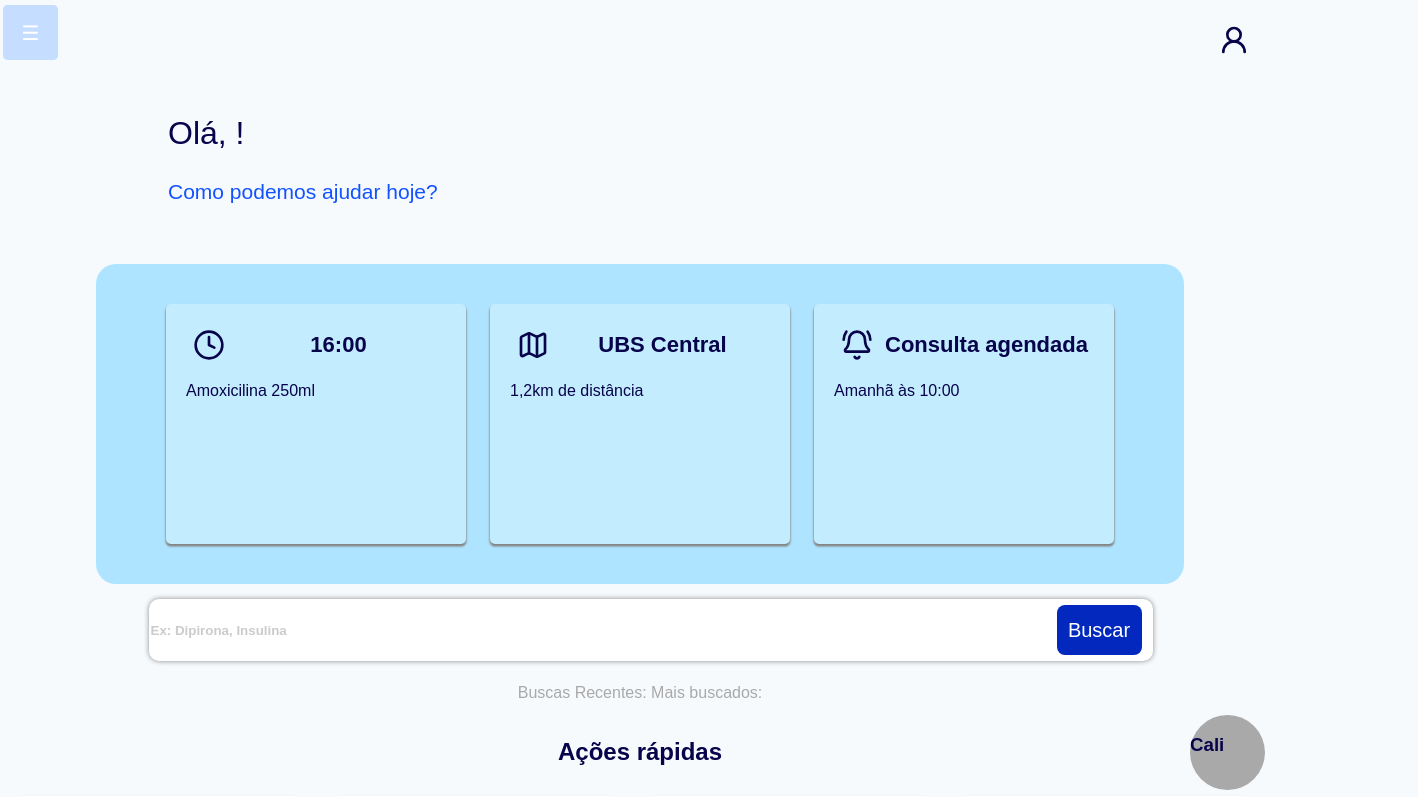
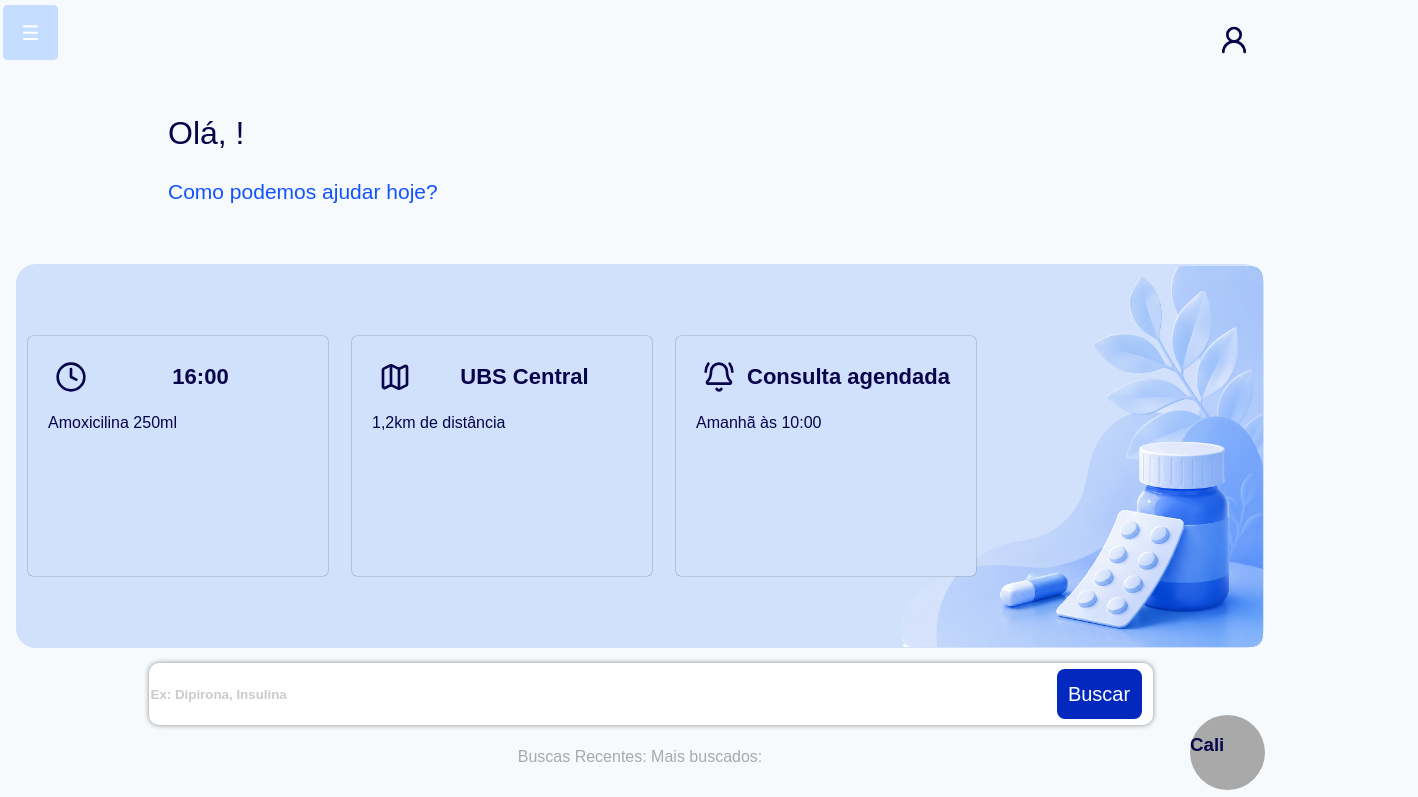
Before and after one commit to bendominique/Localisus, a React (Vite) app in the folder Frontend/Localisus/: page /home-usuario in a window 1280 px wide. Shown: the top 797 px of the page, 1418 px wide, since content can reach past the window. Built offline with nearby package versions, Linux system fonts and the light colour scheme.

Commit message:
Atualizando mvp da tela home do usuário, implementação imagem do medicamento dentro do card

```diff
--- a/Frontend/Localisus/src/components/FeedNoticias.tsx
+++ b/Frontend/Localisus/src/components/FeedNoticias.tsx
@@ -26,7 +26,7 @@ export function FeedNoticias() {
   useEffect(() => {
     setNoticias([
 
-        { id: 1, titulo: "Cattleya", resumo: "Inovação, aplicação auxilia gestantes na prevenção de doenças", img: cattleyaimagem },
+        { id: 1, titulo: "Cattleya", resumo: "Inovação, aplicação auxilia gestantes na prevenção de doenças.", img: cattleyaimagem },
         { id: 2, titulo: "Caminhada previne dores", resumo: "15 min por dia ajudam as articulações.", img: caminharimagem },
         { id: 3, titulo: "Beba mais água", resumo: "No frio, a sensação de sede diminui.", img: aguaimagem },
         { id: 4, titulo: "Vacina da Gripe", resumo: "Campanha começa na próxima semana.", img: vacinaimagem },
--- a/Frontend/Localisus/src/pages/UsuarioComum.css
+++ b/Frontend/Localisus/src/pages/UsuarioComum.css
@@ -17,16 +17,17 @@
 }
 
 .info-container {
-    background-color: #aee4ff;
+    background-color: #d1e1fc;
     flex: 1;
     border-radius: 20px;
     display: flex;
     align-items: center;
-    justify-content: center;
+    justify-content:first baseline;
     flex-direction: row;
-    min-height: 20rem;
-    min-width: 68rem;
+    min-height: 24rem;
+    min-width: 78rem;
     transition: width 0.2s;
+    position: relative;
 }
 
 .info-container:hover{
@@ -36,9 +37,16 @@
     min-width: 72rem;
 }
 
+.info-container:hover img{
+    transform: translateX(2px);
+    transform: translateY(-6px);
+    transition:ease-in ;
+    display: none;
+ }
+
 .info-dia {
-    background-color: #c4ecff;
-    box-shadow: var(--borda-cards);
+    background-color: #d1e1fc;
+    box-shadow: 0px 0px 0.8px 0.3px rgb(132, 132, 132);;
     height: 200px;
     width: 260px;
     border-radius: 5px;
@@ -46,6 +54,7 @@
     margin-left: 12px;
     margin-right: 12px;
     transition: width 0.4s;
+    z-index: 1;
 }
 
 .info-dia:hover {
@@ -59,13 +68,7 @@
     font-size: 22px;
 }
 
-#medicamento-imagem{
-    display: flex;
-    /* position: absolute;
-    right: 425px;
-    top: 500px; */
-    width: 80px;
-}
+
 
 .cards-usuario-comum-centro {
     background-color: #ffffff;
@@ -132,6 +135,13 @@
     text-align: center;
 }
 
+#remedioimagem{
+    position: absolute;
+    width: 677px;
+    bottom: 1.5;
+    margin-left: 725px;
+
+}
 
 .cabecalho-nav {
     background-color: #f6fafd;
--- a/Frontend/Localisus/src/pages/UsuarioComum.tsx
+++ b/Frontend/Localisus/src/pages/UsuarioComum.tsx
@@ -12,6 +12,7 @@ import { useAuth } from "../contexts/AuthContext";
 import medicamentos from "../imagens/medicamentos.png"
 import { DadosHospitalMapa, MapaLocalisus } from "../components/MapaLocalisus";
 import { FeedNoticias } from "../components/FeedNoticias";
+import remedioimagem from "../imagens/remedios1.svg"
 
 type TipoStatusBusca = 'ocioso' | 'sucesso' | 'nao_encontrado' | 'campo_vazio';
 
@@ -106,11 +107,12 @@ export const UsuarioComum = () => {
                                         <ComponenteCard titulo={ci.titulo} descricao={ci.descricao} icone={ci.icone} cor={ci.cor} />
                                     </article>
                                 )
+
                             }
+                            <img id='remedioimagem' src= {remedioimagem} />
 
-{/* //<img id="medicamento-imagem" src={medicamentos} /> */}
                         </div>
-                        <BarraPesquisa onSearch={executarBusca} />
+                        <BarraPesquisa onSearch={executarBusca}  />
 
                         {
                             statusBusca === 'nao_encontrado' && (
```
Also changed, not shown: Frontend/Localisus/src/imagens/remedios.png (added), Frontend/Localisus/src/imagens/remedios1.svg (added).
